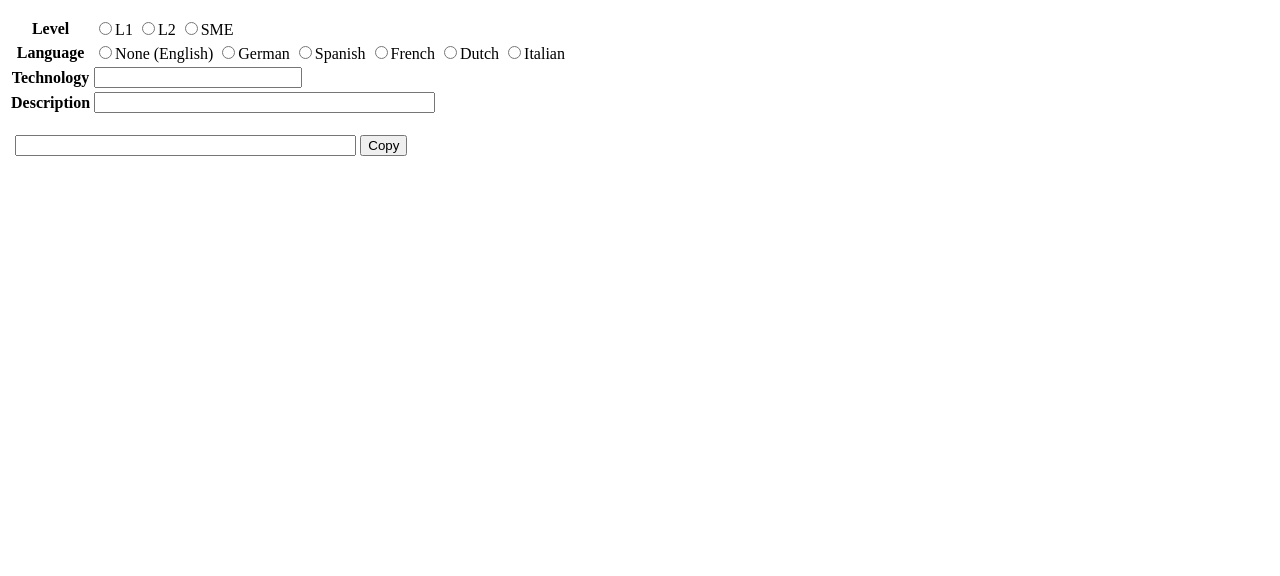
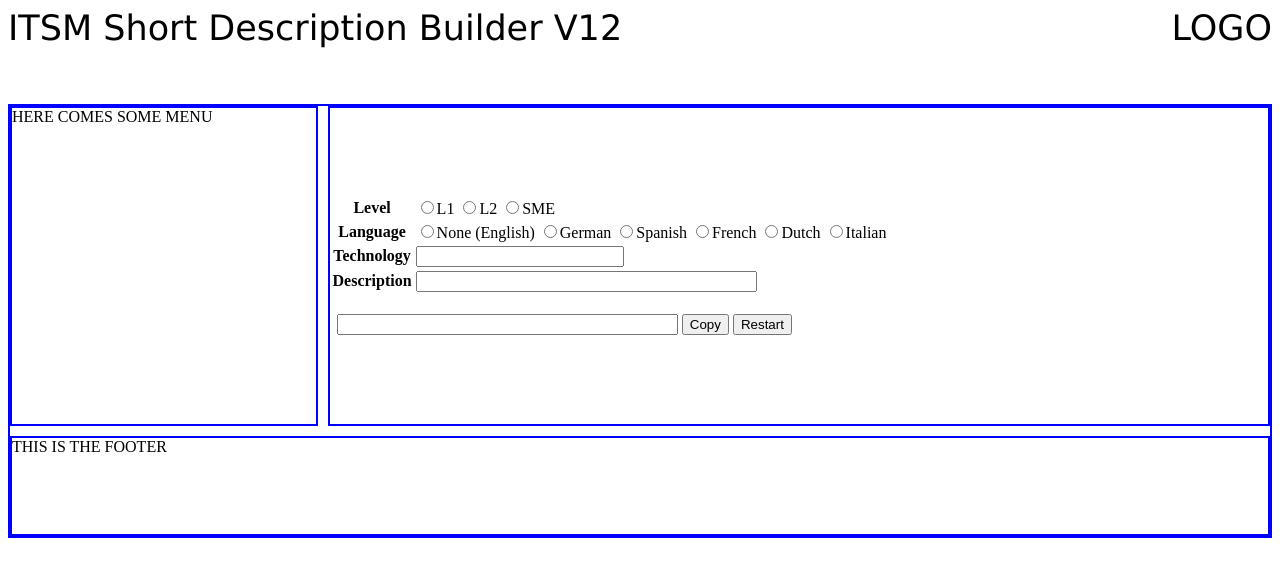
Before and after one commit to ysanajong/short-desciption-builder, a plain HTML site: page index.html in a window 1280 px wide. Drawn offline with Linux system fonts and the light colour scheme.

Commit message:
added grid

```diff
--- a/index.html
+++ b/index.html
@@ -1,13 +1,36 @@
 <!DOCTYPE html>
 <html>
+
 <head>
-  <title>Short Description Builder</title>
+	<meta charset="utf-8">
+	<title>ITSM - Short Description Builder</title>
+	<meta name="description" content="Short Description Builder for ITSM">
+	<link rel="stylesheet" type="text/css" href="style.css">
 </head>
-	<form
-	onsubmit="return false;"
-	id="sdb"
+
+<body>
+	<div class="header">
+		<div>
+			ITSM Short Description Builder V1
+		</div>
+		<div>
+			2
+		</div>
+		<div>LOGO</div>
+
+	</div>
+
+	<div class="container">
+
+
+		<div class="menu">
+			HERE COMES SOME MENU
+		</div>
+		<div class="content">
+			<form id="sdb" onsubmit="return false;"
 				oninput="output.value=level.value+' | '+lang.value+' | '+tech.value+' | '+descr.value;">
-<p>  <table>
+				<p>
+				<table>
 					<tr>
 						<th><label for="Level">Level</label></th>
 						<td>
@@ -56,16 +79,29 @@
 						</td>
 					</tr>
 				</table>
-</p><p>
+				</p>
+				<p>
 				<table>
 					<tr>
 						<th><label for="output"></label></th>
 						<td>
 							<input type="text" id="output" style="width:25em;">
-      <button id="outputCopy" onclick="output.select();document.execCommand('copy')">Copy</button>
+							<!--
+							<button id="outputCopy" onclick="output.select();document.execCommand('copy')">Copy</button> -->
+
+  								<button id="outputCopy" onClick="copyButton();">Copy</button>
+  								<button onClick="refresh();">Restart</button>
 						</td>
 					</tr>
-  </table> </p>
+				</table>
+				</p>
 			</form>
+		</div>
+		<div class="footer">
+			THIS IS THE FOOTER
+		</div>
+	</div>
+	<script src="main.js" type="text/javascript"></script>
+</body>
 
 </html>
--- /dev/null
+++ b/main.js
@@ -0,0 +1,15 @@
+window.onresize = screen;
+window.onload = scren;
+
+function screen() {
+    myWidth = window.innerWidth
+    myHeight = window.innerHeight
+}
+
+function copyButton() {
+    output.select().document.execCommand('copy')
+}
+
+function refresh() {
+    window.location.reload()
+}
--- /dev/null
+++ b/style.css
@@ -0,0 +1,52 @@
+.header{
+    display: flex;
+    border-color: black;
+    box-sizing: border-box;
+    font-family: Verdana, Geneva, Tahoma, sans-serif;
+    font-size: 35px;
+    margin: 0px;
+    padding: 0px;
+    height: 12vh;
+}
+
+.header > div:nth-child(3) {
+    margin-left: auto;
+}
+
+.container{
+    margin: 0px;
+    pad: 0px;
+    display: grid;
+    grid-template-columns: repeat(4, 1fr);
+    gap: 10px;
+    grid-auto-rows: minmax(100px, auto);
+    box-sizing: border-box;
+    border: 2px solid blue
+}
+
+.menu {
+    grid-column: 1 ;
+    grid-row: 1 / 4;
+    box-sizing: border-box;
+    border: 2px solid blue
+}
+
+.footer {
+    grid-column: 1 / 5;
+    grid-row: 4;
+    justify-content: center;
+    justify-items: center;
+    box-sizing: border-box;
+    border: 2px solid blue
+
+}
+.container .content {
+    grid-column: 2 / 5;
+    grid-row: 1 / 4;
+    align-content: center;
+    align-self: stretch;
+    justify-content: center;
+    justify-self: stretch;
+    box-sizing: border-box;
+    border: 2px solid blue
+}
```
Lines whose indentation alone changed are shown as unchanged.
